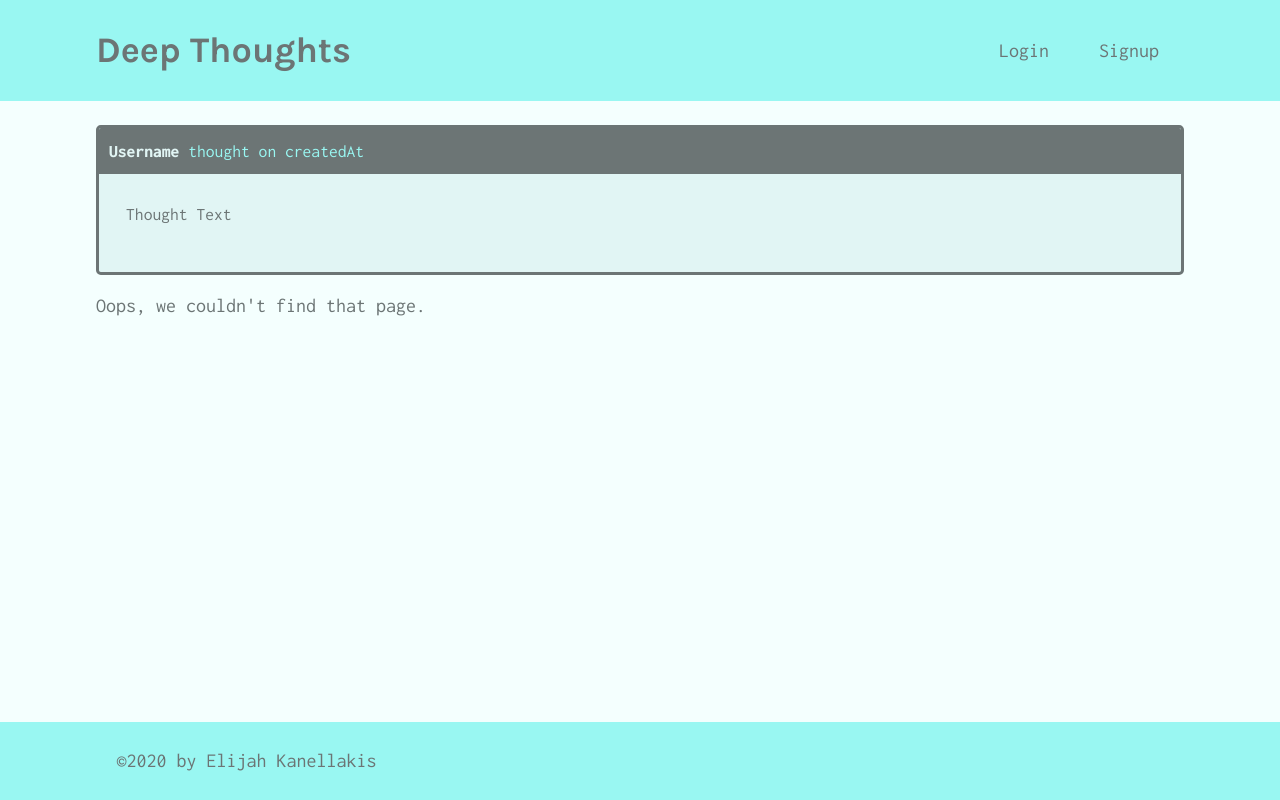
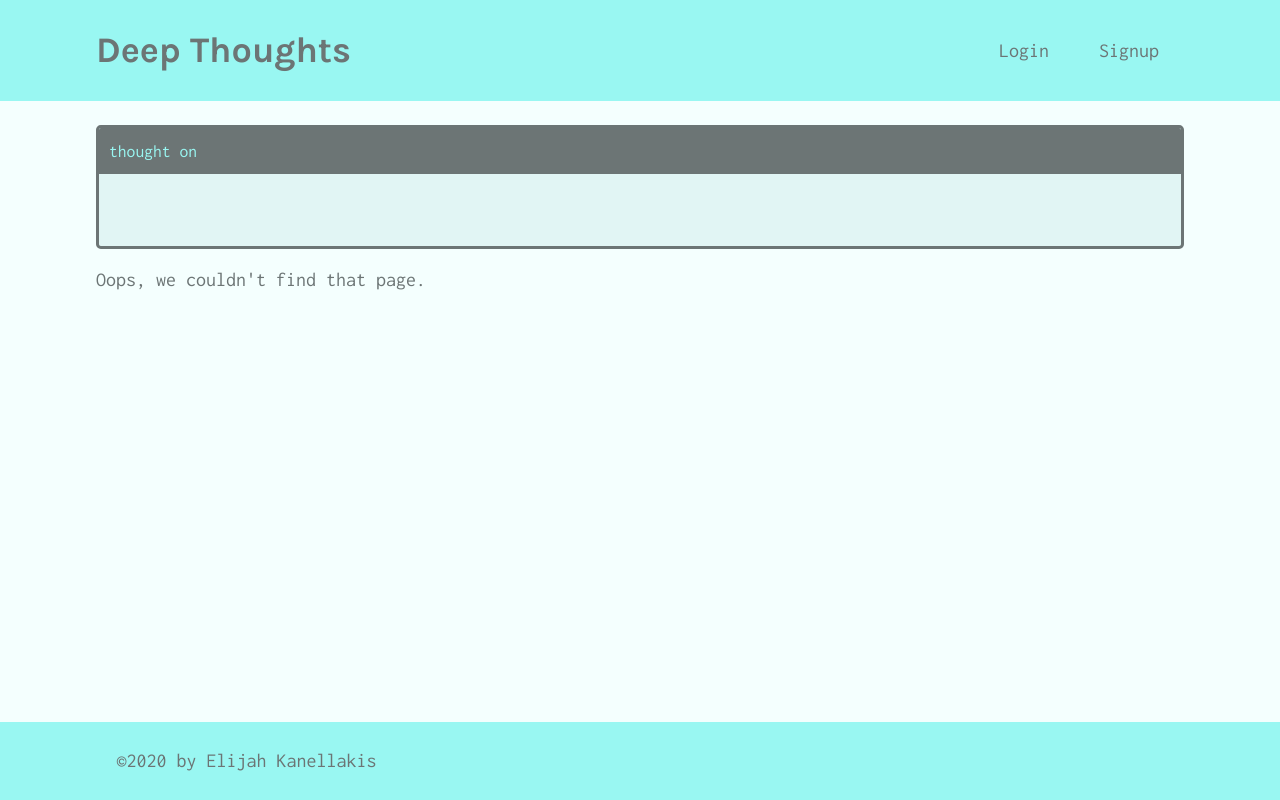
Before and after one commit to kanellakise/deep-thoughts, a React (Create React App) app in the folder client/: page /thought/1 in a window 1280 px wide. Built offline with nearby package versions, Linux system fonts and the light colour scheme; no server answers.

Commit message:
enabled single thoughts to display with reactions

```diff
--- /dev/null
+++ b/client/src/components/ReactionList/index.js
@@ -0,0 +1,25 @@
+import React from 'react';
+import { Link } from 'react-router-dom';
+
+const ReactionList = ({ reactions }) => {
+  return (
+    <div className="card mb-3">
+      <div className="card-header">
+        <span className="text-light">Reactions</span>
+      </div>
+      <div className="card-body">
+        {reactions &&
+          reactions.map(reaction => (
+            <p className="pil mb-3" key={reaction._id}>
+              {reaction.reactionBody} {'// '}
+              <Link to={`/profile/${reaction.username}`} style={{ fontWeight: 700 }}>
+                {reaction.username} on {reaction.createdAt}
+              </Link>
+            </p>
+          ))}
+      </div>
+    </div>
+  );
+};
+
+export default ReactionList;
--- a/client/src/pages/SingleThought.js
+++ b/client/src/pages/SingleThought.js
@@ -1,19 +1,38 @@
 import React from 'react';
+import { useParams } from 'react-router-dom';
+import { useQuery } from '@apollo/client';
+
+import { QUERY_THOUGHT } from '../utils/queries';
+import ReactionList from '../components/ReactionList';
 
 const SingleThought = props => {
+  const { id: thoughtId } = useParams();
+
+  const { loading, data } = useQuery(QUERY_THOUGHT, {
+    variables: { id: thoughtId }
+  });
+
+  const thought = data?.thought || {};
+
+  if (loading) {
+    return <div>Loading...</div>;
+  }
+
   return (
     <div>
       <div className="card mb-3">
         <p className="card-header">
           <span style={{ fontWeight: 700 }} className="text-light">
-            Username
+            {thought.username}
           </span>{' '}
-          thought on createdAt
+          thought on {thought.createdAt}
         </p>
         <div className="card-body">
-          <p>Thought Text</p>
+          <p>{thought.thoughtText}</p>
         </div>
       </div>
+
+      {thought.reactionCount > 0 && <ReactionList reactions={thought.reactions} />}
     </div>
   );
 };
--- a/client/src/utils/queries.js
+++ b/client/src/utils/queries.js
@@ -17,3 +17,21 @@ export const QUERY_THOUGHTS = gql`
     }
   }
 `
+
+export const QUERY_THOUGHT = gql`
+  query thought($id: ID!) {
+    thought(_id: $id) {
+      _id
+      thoughtText
+      createdAt
+      username
+      reactionCount
+      reactions {
+        _id
+        createdAt
+        username
+        reactionBody
+      }
+    }
+  }
+`
```
